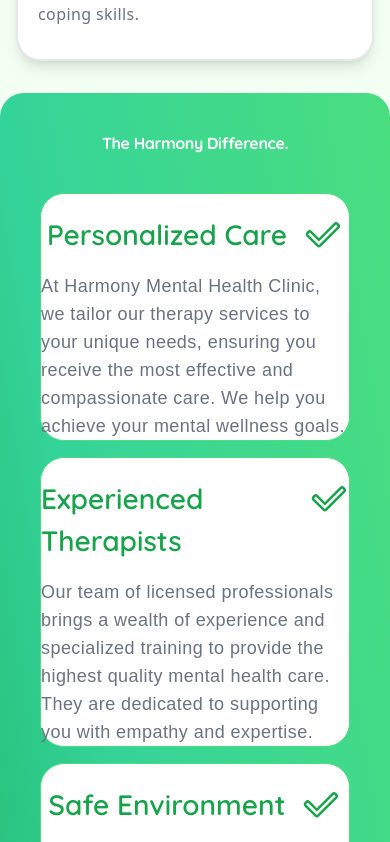
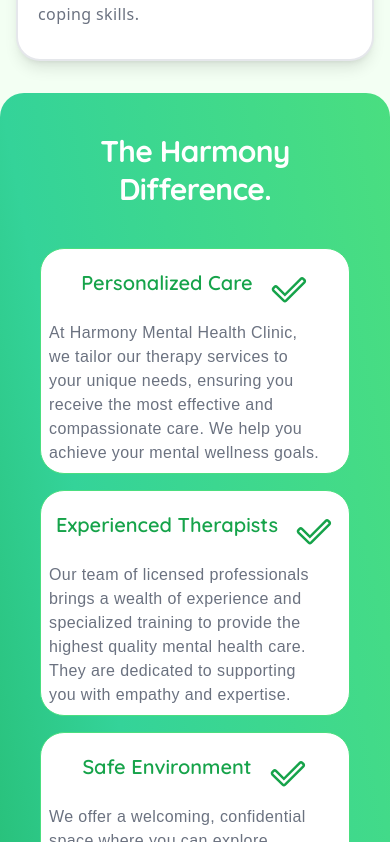
Before and after one commit to Quincy-Fer/Harmony-Therapy-Website, a React (Vite) app: page / in a window 390 px wide. Shown: the part 6382-7224 px from the top of the page. Built offline with nearby package versions, Linux system fonts and the light colour scheme.

Commit message:
Fix gap between therapycards, fix padding for mobile cards in benefit section

```diff
--- a/src/Components/BenefitCard.jsx
+++ b/src/Components/BenefitCard.jsx
@@ -3,7 +3,7 @@
     <div className="flex flex-col gap-4
      bg-white border border-green-400 rounded-3xl md:p-2 lg:p-5 ">
       <div className="flex flex-row justify-center gap-4 lg:p-5">
-        <h4 className="text-green-600 self-center font-quicksand font-semibold text-[28px] mt-5 ">{title} </h4>
+        <h4 className="text-green-600 self-center font-quicksand font-semibold text-xl md:text-[28px] mt-5 ">{title} </h4>
         <div className="w-10 h-10 shrink-0 ">
           <svg
             viewBox="0 0 24 24"
@@ -21,8 +21,8 @@
           </svg>
         </div>
       </div>
-      <p className="font-nunito text-lg text-gray-500 tracking-wide
-          md:p-2 lg:p-5 text-balance">{description} </p>
+      <p className="font-nunito text-base md:text-lg text-gray-500 tracking-wide
+          p-2 lg:p-5 text-balance">{description} </p>
     </div>
   );
 };
--- a/src/Sections/Benefits.jsx
+++ b/src/Sections/Benefits.jsx
@@ -6,7 +6,7 @@
     <section className="max-w-[1440px] md:mt-10 lg:mt-20 mx-auto bg-gradient-to-tr from-green-600 via-emerald-400 to-green-400 rounded-3xl p-10">
       <div className="flex flex-col items-center">
         <h2
-          className="text-white md:text-[44px] lg:text-[72px] lg:max-w-[780px] font-bold font-quicksand
+          className="text-3xl text-white md:text-[44px] lg:text-[72px] lg:max-w-[780px] font-bold font-quicksand
          leading-tight tracking-tight text-center"
         >
           The Harmony Difference.
--- a/src/Sections/Therapies.jsx
+++ b/src/Sections/Therapies.jsx
@@ -97,7 +97,7 @@
       </div>
       {/* Cards */}
       <div
-        className="max-sm:p-4 md:flex overflow-x-auto gap-10 hide-scrollbar "
+        className="max-sm:p-4 md:flex overflow-x-auto gap-12 hide-scrollbar "
         ref={scrollContainerRef}
       >
         {THERAPIES.map((therapy) => (
```
